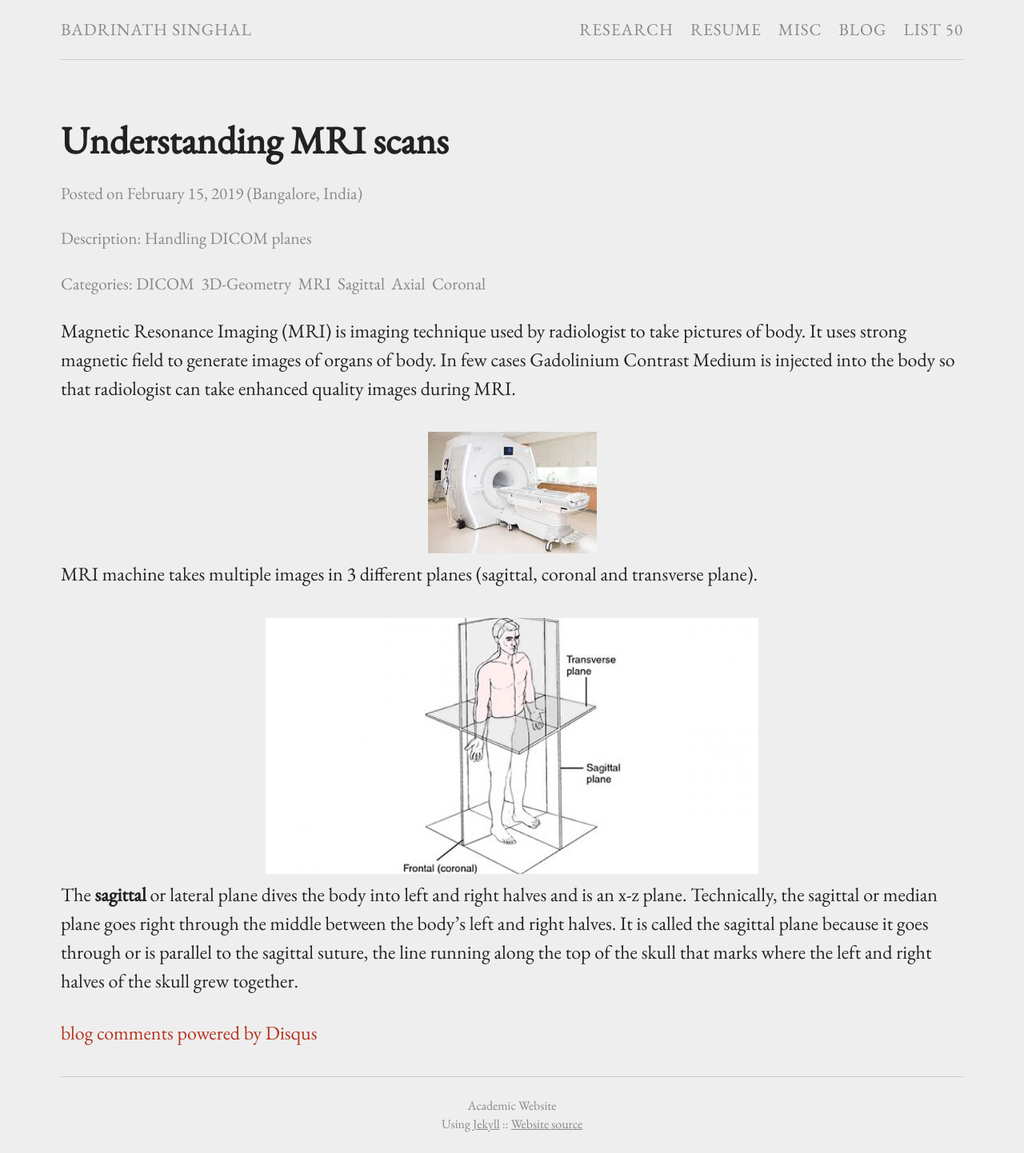
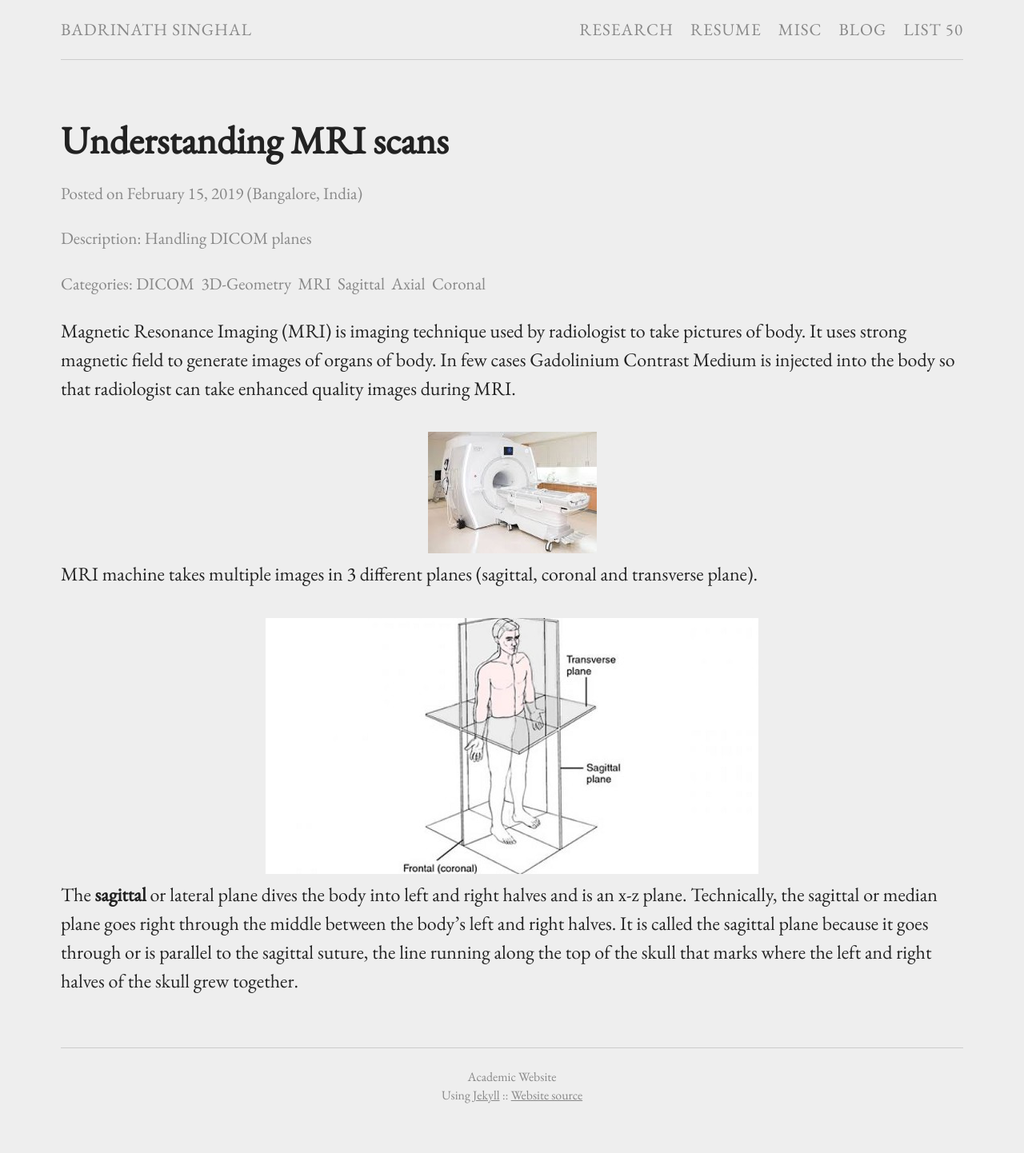
Before and after one commit to BadrinathS/BadrinathS.github.io, a Jekyll site: the page built from _posts/2019-02-15-Understanding-MRI-scans.md, in a window 1280 px wide. Shown: the whole page at 80% size. Built offline with Jekyll 4.4.1, drawn with Linux system fonts in a browser that asks for light colours; comment, search, counter and statistics services are not loaded; after the commit the page ends 1406 px from its top, so only the background shows below that.

Commit message:
Update _config.yml

```diff
--- a/_config.yml
+++ b/_config.yml
@@ -1,6 +1,6 @@
 title: Badrinath Singhal
 description: Academic Website
-sourcecode: "https://badrinaths.github.io/"
+sourcecode: "http://badrinaths.github.io/"
 
 permalink: blog/:year/:month/:day/:title
 exclude: ["Makefile", "README.md"]
@@ -43,9 +43,9 @@ analytics:
 # Set 'provider' to false to turn commenting off globally.
 #
 comments:
-    provider: disqus
+    provider:
     disqus:
-      short_name: boneysinghal
+      short_name:
     livefyre:
       site_id:
     intensedebate:
```
